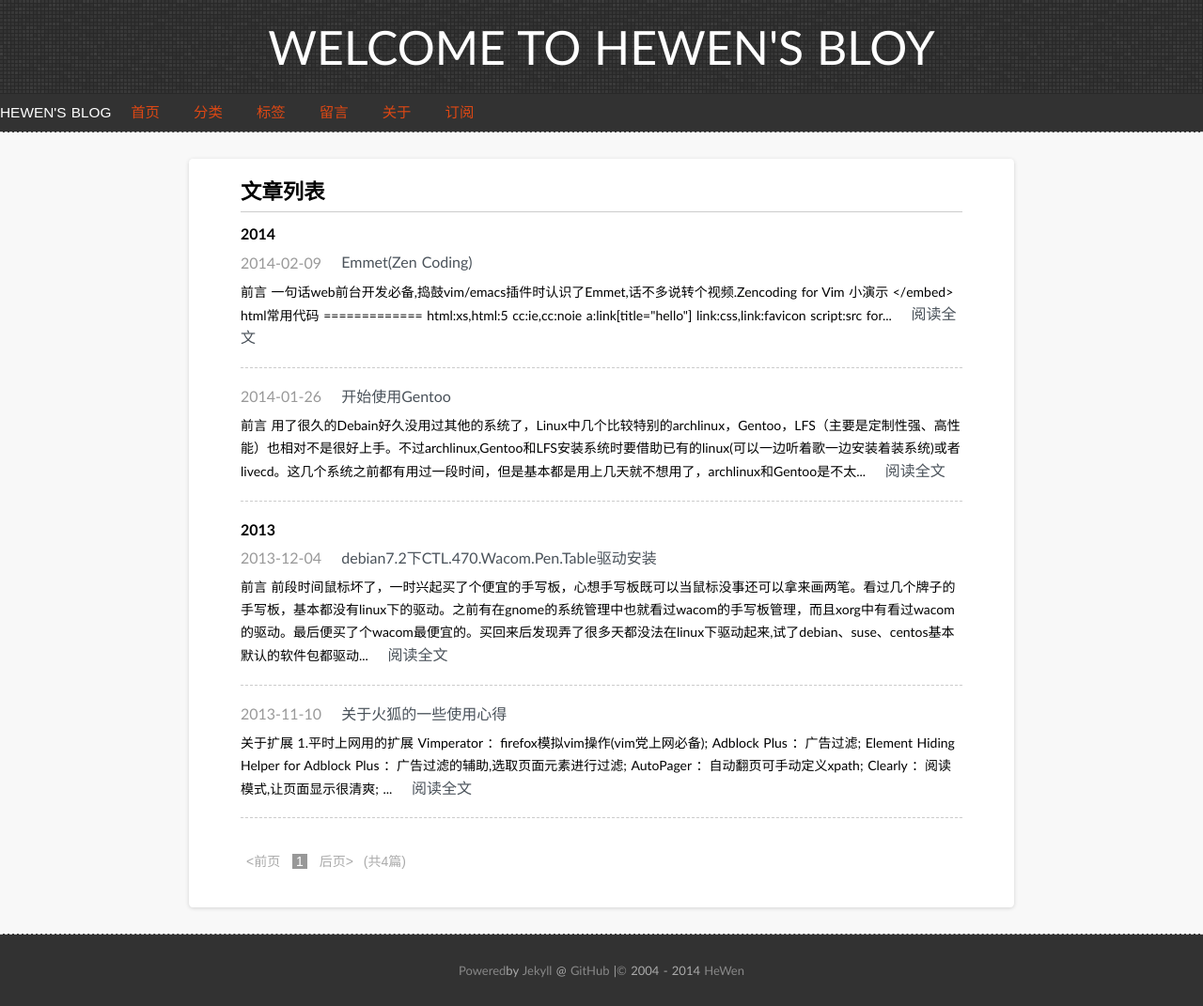
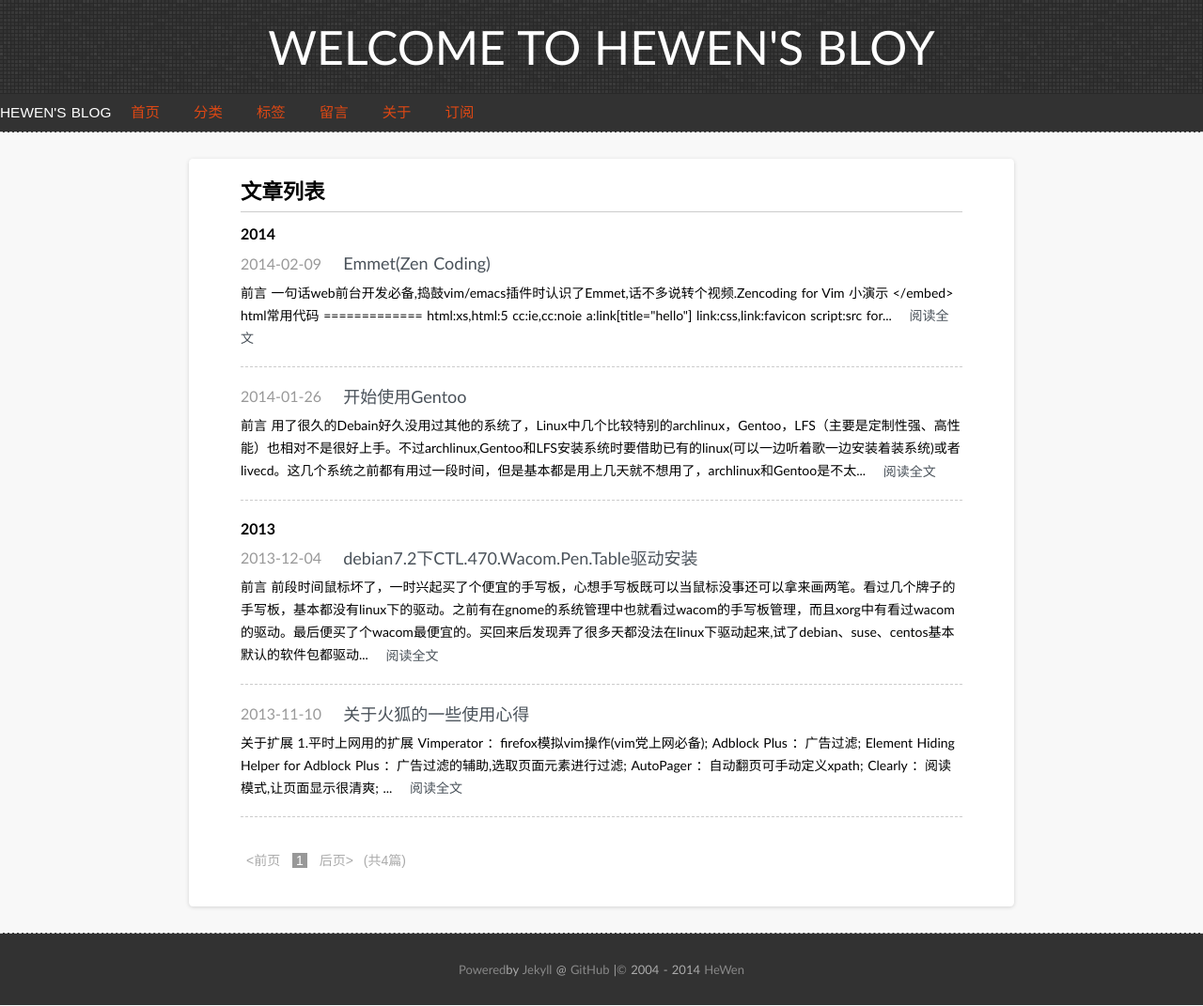
Before and after one commit to hewen/hewen.github.io, a Jekyll site: the page built from index.html, in a window 1280 px wide. Shown: the whole page at 94% size. Built offline with Jekyll 4.4.1, drawn with Linux system fonts in a browser that asks for light colours; some web fonts are replaced; Markdown is read by kramdown in place of the engine named in the settings; the list of posts is cut into pages by our own code.

Commit message:
modify post css

```diff
--- a/media/css/style.css
+++ b/media/css/style.css
@@ -33,8 +33,9 @@ blockquote p{margin:0;padding:.5em 0;}
 #tag_cloud a{color:#000000}
 #tag_cloud a:hover{color:#DE4F1E !important;text-decoration:none;}
 .listing-item,.listing-seperator{list-style-type:none;}
-.listing-item a{padding:.2em 1em;font-size:16px;}
+.listing-item a{padding:.2em 1em;font-size:18px;}
 .listing-item p{font-size:14px;}
+.listing-item p a{font-size:14px;}
 .listing-item hr{height:1px;border:none;border-top:1px dashed #CCCCCC;}
 .listing-item time{color:#999999;}
 .listing-seperator{font-weight:bold;}
```
